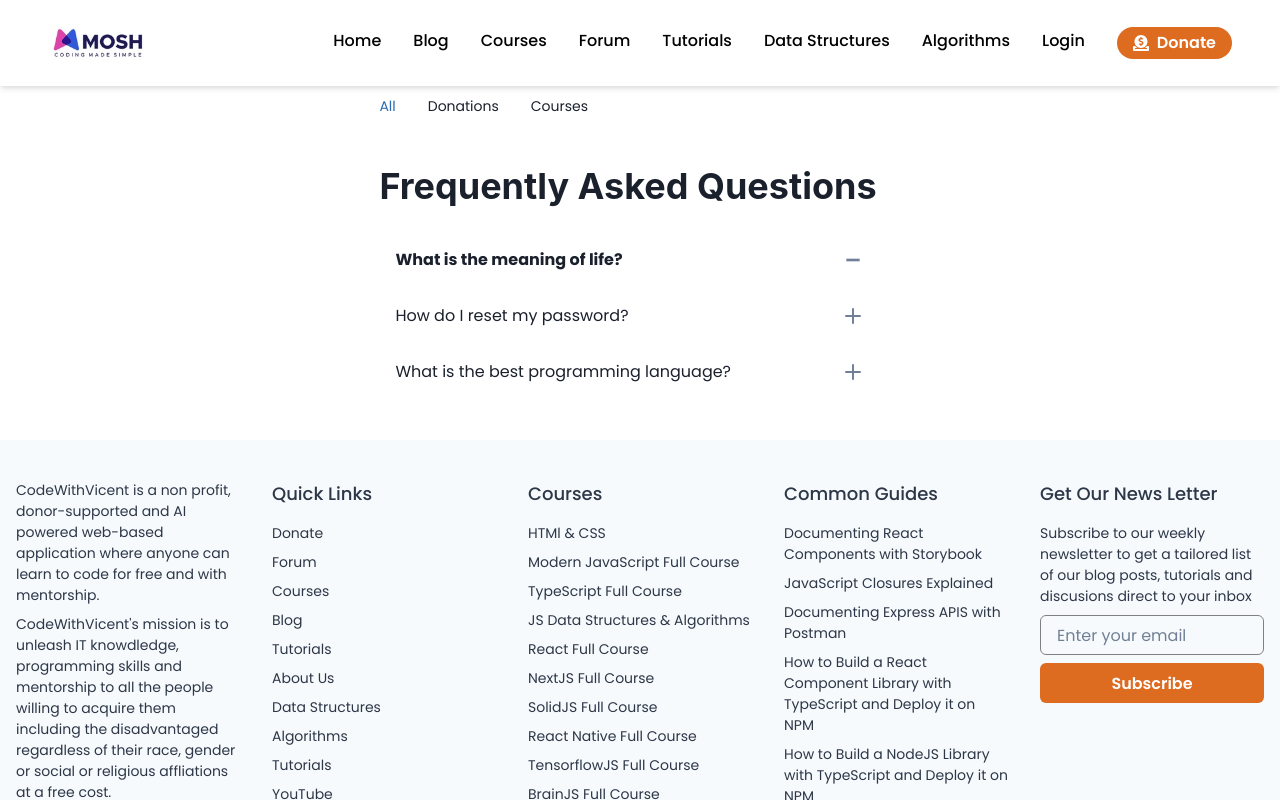
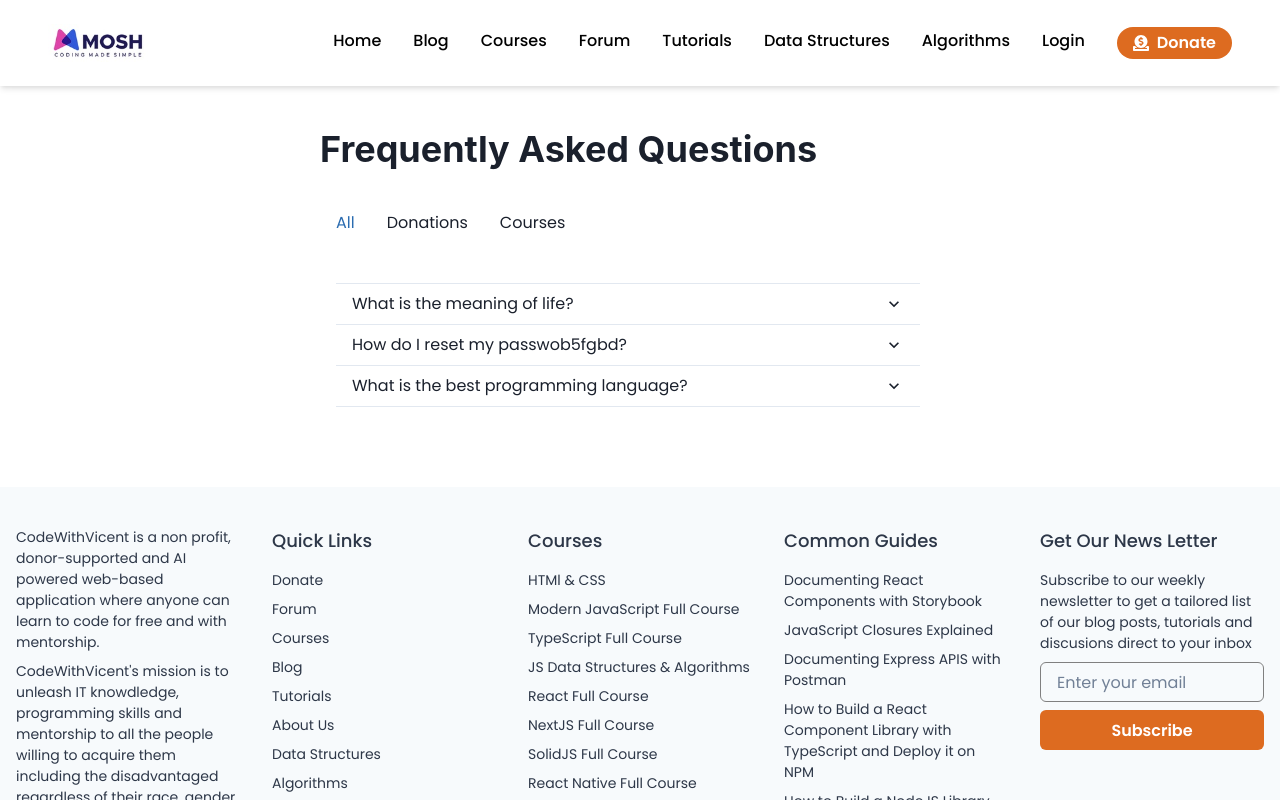
Before and after one commit to Abeinevincent/my-website, a React (Vite) app: page /faqs in a window 1280 px wide. Shown: the top 800 px of the page. Built offline with nearby package versions, Linux system fonts and the light colour scheme.

Commit message:
Updated FAQ

```diff
--- a/src/api/fakeApi.ts
+++ b/src/api/fakeApi.ts
@@ -63,3 +63,21 @@ export const tutorialsData = [
     videoSrc: "https://dsqqu7oxq6o1v.cloudfront.net/preview-9650dW8x3YLoZ8.mp4",
   },
 ];
+
+export const faqsData = [
+  {
+    question: "What is the meaning of life?",
+    answer:
+      "That's a philosophical question that has puzzled humanity for centuries. The answer is subjective and varies depending on who you ask.",
+  },
+  {
+    question: "How do I reset my passwob5fgbd?",
+    answer:
+      "You can reset your password by clicking on the 'Forgot Password' link on the login page and following the instructions.",
+  },
+  {
+    question: "What is the best programming language?",
+    answer:
+      "That's a subjective question and depends on your goals and preferences. Some popular programming languages include JavaScript, Python, Java, and C++.",
+  },
+];
--- /dev/null
+++ b/src/components/layout/faqs/FAQ.tsx
@@ -0,0 +1,33 @@
+import { AddIcon, MinusIcon } from "@chakra-ui/icons";
+import {
+  Accordion,
+  AccordionButton,
+  Box,
+  AccordionIcon,
+  AccordionItem,
+  AccordionPanel,
+} from "@chakra-ui/react";
+import React from "react";
+import { faqsData } from "../../../api/fakeApi";
+
+const FAQ = ({ activeIndex, handleAccordionChange }: any) => {
+  return (
+    <Box p={6} pl={0} flex={1}>
+      <Accordion allowToggle onChange={handleAccordionChange}>
+        {faqsData.map((faq: any, index: any) => (
+          <AccordionItem key={index}>
+            <AccordionButton>
+              <Box flex="1" textAlign="left">
+                {faq.question}
+              </Box>
+              <AccordionIcon />
+            </AccordionButton>
+            <AccordionPanel pb={4}>{faq.answer}</AccordionPanel>
+          </AccordionItem>
+        ))}
+      </Accordion>
+    </Box>
+  );
+};
+
+export default FAQ;
--- a/src/pages/donate/Donate.tsx
+++ b/src/pages/donate/Donate.tsx
@@ -106,7 +106,7 @@ const Donate = () => {
             // textDecoration="underline"
             _hover={{ textDecoration: "underline" }}
           >
-            <Link to="/">
+            <Link to="/faqs">
               <Box style={{ fontWeight: "bold" }}>
                 {" "}
                 Frequently Asked Questions
--- a/src/pages/faq/Faq.tsx
+++ b/src/pages/faq/Faq.tsx
@@ -1,205 +1,144 @@
-import { AddIcon, MinusIcon } from "@chakra-ui/icons";
 import {
+  Box,
+  Heading,
+  Text,
   Accordion,
+  AccordionItem,
   AccordionButton,
+  AccordionPanel,
   AccordionIcon,
-  AccordionItem,
-  AccordionPanel,
-  Box,
+  Icon,
   Tabs,
   TabList,
   TabPanels,
   Tab,
   TabPanel,
-  Heading,
-  Flex,
-  Input,
-  Button,
 } from "@chakra-ui/react";
-import React, { useState } from "react";
-import { FaSearch } from "react-icons/fa";
-import { PrimaryYellowColor } from "../../theme/GlobalStyles";
+import { FaPlus, FaMinus } from "react-icons/fa";
+import FAQ from "../../components/layout/faqs/FAQ";
 
-const Faq = () => {
-  const [activeIndex, setActiveIndex] = useState(0);
-
-  const handleAccordionChange = (index: any) => {
-    setActiveIndex(index === activeIndex ? -1 : index);
-  };
-
-  const faqsData = [
-    {
-      question: "What is the meaning of life?",
-      answer:
-        "That's a philosophical question that has puzzled humanity for centuries. The answer is subjective and varies depending on who you ask.",
-    },
-    {
-      question: "How do I reset my password?",
-      answer:
-        "You can reset your password by clicking on the 'Forgot Password' link on the login page and following the instructions.",
-    },
-    {
-      question: "What is the best programming language?",
-      answer:
-        "That's a subjective question and depends on your goals and preferences. Some popular programming languages include JavaScript, Python, Java, and C++.",
-    },
-  ];
-
+const FAQPage = () => {
   return (
-    <Box
-      w={{ base: "95%", md: "80%", lg: "60%" }}
-      display={"flex"}
-      justifyContent="center"
-      alignItems={"center"}
-      h="100%"
-      margin={"auto"}
-    >
-      <Box>
+    <Box w="50%" h="auto" mx="auto" my={10}>
+      <Heading overflow={"hidden"} mb={8}>
+        Frequently Asked Questions
+      </Heading>
       <Tabs>
-          <Flex justify={"flex-start"}>
-            <TabList
-              w={{ base: "100%", lg: "100%" }}
-              border={"none"}
-              overflow={"hidden"}
-            >
-              <Tab fontSize={14}>All</Tab>
-              <Tab fontSize={14}>Donations</Tab>
-              <Tab fontSize={14}>Courses</Tab>
+        <TabList overflow={"hidden"} borderBottom="none">
+          <Tab>All</Tab>
+          <Tab>Donations</Tab>
+          <Tab>Courses</Tab>
         </TabList>
-          </Flex>
 
         <TabPanels>
           <TabPanel>
-              <Box p={6} pl={0} flex={1}>
-                <Heading mb={6} overflow="hidden">
-                  Frequently Asked Questions
-                </Heading>
-                <Accordion allowToggle onChange={handleAccordionChange}>
-                  {faqsData.map((faq: any, index: any) => (
-                    <AccordionItem key={index} border="none">
-                      <AccordionButton
-                        py={4}
-                        _focus={{ boxShadow: "none" }}
-                        fontWeight={activeIndex === index ? "bold" : "normal"}
-                      >
-                        <Box flex="1" textAlign="left">
-                          {faq.question}
-                        </Box>
-                        <AccordionIcon
-                          as={activeIndex === index ? MinusIcon : AddIcon}
-                          boxSize={4}
-                          color="gray.500"
-                        />
-                      </AccordionButton>
-                      <AccordionPanel
-                        pb={4}
-                        fontWeight="normal"
-                        display={activeIndex === index ? "block" : "none"}
-                      >
-                        {faq.answer}
-                      </AccordionPanel>
-                    </AccordionItem>
-                  ))}
+            <Accordion allowToggle>
+              <FAQ />
             </Accordion>
-              </Box>
           </TabPanel>
-
           <TabPanel>
-              <Box p={6} pl={0} flex={1}>
-                <Heading mb={6} overflow="hidden">
-                  Frequently Asked Questions
-                </Heading>
-                <Accordion allowToggle onChange={handleAccordionChange}>
-                  {faqsData.map((faq: any, index: any) => (
-                    <AccordionItem key={index} border="none">
-                      <AccordionButton
-                        py={4}
-                        _focus={{ boxShadow: "none" }}
-                        fontWeight={activeIndex === index ? "bold" : "normal"}
-                      >
-                        <Box flex="1" textAlign="left">
-                          {faq.question}
-                        </Box>
-                        <AccordionIcon
-                          as={activeIndex === index ? MinusIcon : AddIcon}
-                          boxSize={4}
-                          color="gray.500"
-                        />
-                      </AccordionButton>
-                      <AccordionPanel
-                        pb={4}
-                        fontWeight="normal"
-                        display={activeIndex === index ? "block" : "none"}
-                      >
-                        {faq.answer}
-                      </AccordionPanel>
-                    </AccordionItem>
-                  ))}
-                </Accordion>
-              </Box>
+            <FAQ />
           </TabPanel>
-
           <TabPanel>
-              <Box p={6} pl={0} flex={1}>
-                <Heading mb={6} overflow="hidden">
-                  Frequently Asked Questions
-                </Heading>
-                <Accordion allowToggle onChange={handleAccordionChange}>
-                  {faqsData.map((faq: any, index: any) => (
-                    <AccordionItem key={index} border="none">
-                      <AccordionButton
-                        py={4}
-                        _focus={{ boxShadow: "none" }}
-                        fontWeight={activeIndex === index ? "bold" : "normal"}
-                      >
-                        <Box flex="1" textAlign="left">
-                          {faq.question}
-                        </Box>
-                        <AccordionIcon
-                          as={activeIndex === index ? MinusIcon : AddIcon}
-                          boxSize={4}
-                          color="gray.500"
-                        />
-                      </AccordionButton>
-                      <AccordionPanel
-                        pb={4}
-                        fontWeight="normal"
-                        display={activeIndex === index ? "block" : "none"}
-                      >
-                        {faq.answer}
-                      </AccordionPanel>
-                    </AccordionItem>
-                  ))}
-                </Accordion>
-              </Box>
-
-              <Box display={"flex"} justifyContent="center">
-                <Button
-                  backgroundColor="transparent"
-                  border={`2px solid ${PrimaryYellowColor}`}
-                  color={PrimaryYellowColor}
-                  fontWeight={400}
-                  variant="solid"
-                  mt={5}
-                  overflowY={"hidden"}
-                  p={5}
-                  height={8}
-                  borderRadius={0}
-                  w="50%"
-                  _hover={{
-                    backgroundColor: PrimaryYellowColor,
-                    color: "white",
-                  }}
-                >
-                  Load More Blogs
-                </Button>
-              </Box>
+            <FAQ />
           </TabPanel>
         </TabPanels>
       </Tabs>
     </Box>
-    </Box>
   );
 };
 
-export default Faq;
+export default FAQPage;
+
+// import { AddIcon, MinusIcon } from "@chakra-ui/icons";
+// import {
+//   Accordion,
+//   AccordionButton,
+//   AccordionIcon,
+//   AccordionItem,
+//   AccordionPanel,
+//   Box,
+//   Tabs,
+//   TabList,
+//   TabPanels,
+//   Tab,
+//   TabPanel,
+//   Heading,
+//   Flex,
+//   Input,
+//   Button,
+// } from "@chakra-ui/react";
+// import React, { useState } from "react";
+// import { FaSearch } from "react-icons/fa";
+// import FAQ from "../../components/layout/faqs/FAQ";
+// import { PrimaryYellowColor } from "../../theme/GlobalStyles";
+
+// const Faq = () => {
+//   const [activeIndex, setActiveIndex] = useState(0);
+
+//   const handleAccordionChange = (index: any) => {
+//     setActiveIndex(index === activeIndex ? -1 : index);
+//   };
+
+//   return (
+//     <Box
+//       w={{ base: "95%", md: "80%", lg: "50%" }}
+//       display={"flex"}
+//       // justifyContent="center"
+//       alignItems={"center"}
+//       h="100%"
+//       margin={"auto"}
+//     >
+//       <Box>
+//         <Tabs>
+//           <Flex flexDirection={"column"} justify={"flex-start"}>
+//             <Box
+//               fontSize={30}
+//               fontWeight="bold"
+//               textAlign={"center"}
+//               mb={6}
+//               overflow="hidden"
+//             >
+//               Frequently Asked Questions
+//             </Box>
+//             <TabList
+//               w={{ base: "100%", lg: "100%" }}
+//               border={"none"}
+//               overflow={"hidden"}
+//               display="flex"
+//             >
+//               <Tab fontSize={14}>All</Tab>
+//               <Tab fontSize={14}>Donations</Tab>
+//               <Tab fontSize={14}>Courses</Tab>
+//             </TabList>
+//           </Flex>
+
+//           <TabPanels>
+//             <TabPanel>
+//               <FAQ
+//                 handleAccordionChange={handleAccordionChange}
+//                 activeIndex={activeIndex}
+//               />
+//             </TabPanel>
+
+//             <TabPanel>
+//               <FAQ
+//                 handleAccordionChange={handleAccordionChange}
+//                 activeIndex={activeIndex}
+//               />
+//             </TabPanel>
+
+//             <TabPanel>
+//               <FAQ
+//                 handleAccordionChange={handleAccordionChange}
+//                 activeIndex={activeIndex}
+//               />
+//             </TabPanel>
+//           </TabPanels>
+//         </Tabs>
+//       </Box>
+//     </Box>
+//   );
+// };
+
+// export default Faq;
```
Lines whose indentation alone changed are shown as unchanged.
